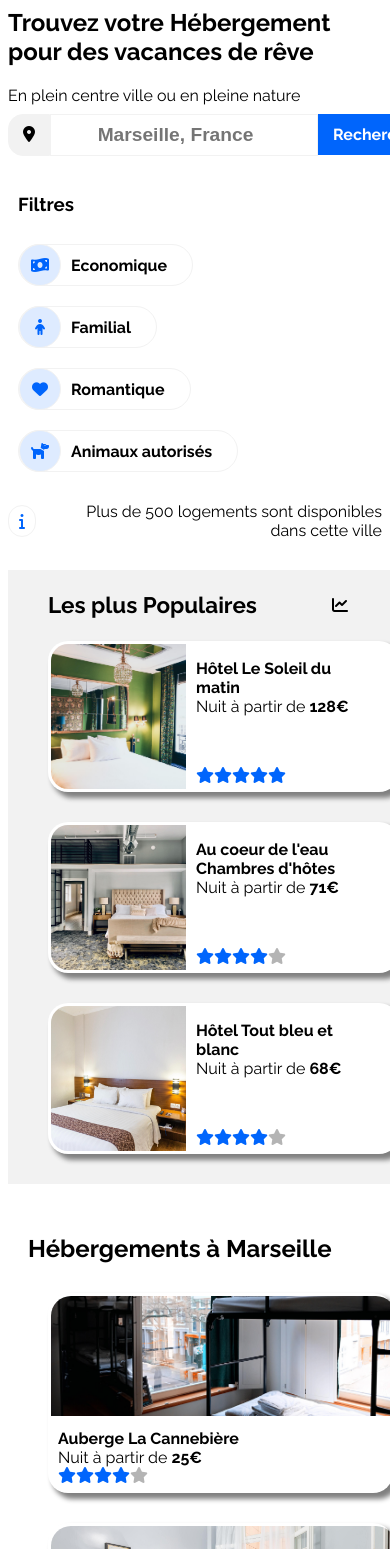
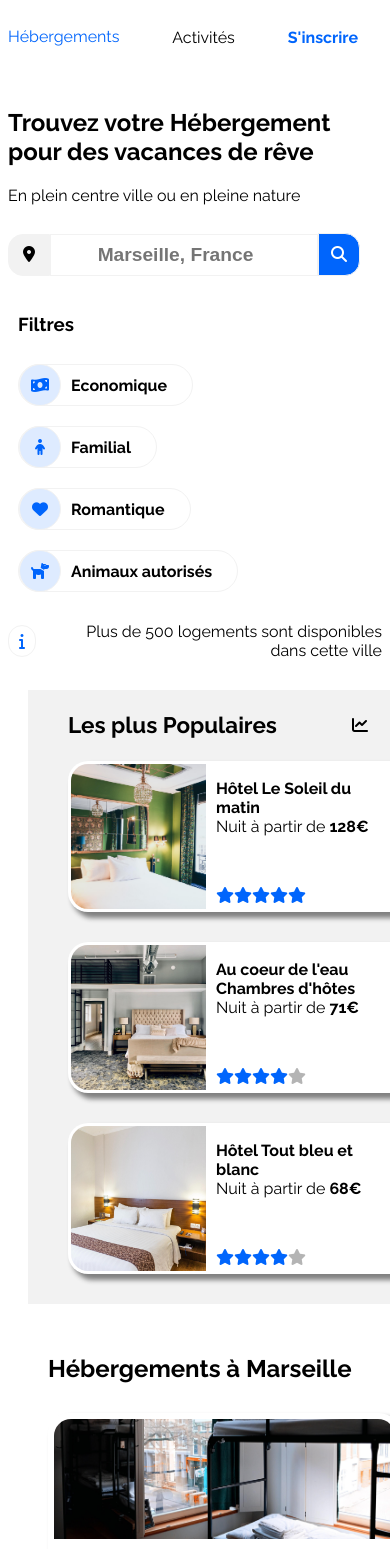
Before and after one commit to Cordonnaud/ChristopheOrdonnaud_2_10032021, a plain HTML site: page index.html in a window 390 px wide. Shown: the part 71-1620 px from the top of the page. Drawn offline with Linux system fonts and the light colour scheme.

Commit message:
Responsive loupe +avancement Nav

```diff
--- a/index.html
+++ b/index.html
@@ -36,6 +36,8 @@
                         </form>
                     </div>
                     <div id="recherche" title="Lancer la recherche">Rechercher</div>
+                    <div id="loupe">
+                        <div id="marker2"><i class="fas fa-search"></i></div></div>
                 </div>
 
                 <div id="FILTRES">
--- a/style.css
+++ b/style.css
@@ -7,10 +7,12 @@ header{
     display:flex;
     flex-direction: row;
     justify-content: space-between;
-    margin: 40px 0px 0px 0px;}
+    margin: 40px 0px 0px 0px;
+}
 #LOGO img{
     width: 100px;
-        margin-left: auto;}
+    margin-left: auto;
+}
 nav{
     display: flex;
     flex-direction: row;
@@ -21,6 +23,10 @@ header{
     align-items: center;
     margin: 0px 40px 0px 0px;
     padding: 0px 40px 0px 0px;
+}
+#Heb{
+    margin-bottom: 3px;
+    border-bottom: #0065FC;
 }
 a{text-decoration: none;color: black
 }
@@ -56,6 +62,8 @@ li{list-style-type: none;
     padding: 5px;
     border-top-left-radius: 15px ;
     border-bottom-left-radius: 15px;
+}
+#loupe{color: white;
     }
 #ville{
     display: flex;
--- a/tiny.css
+++ b/tiny.css
@@ -8,41 +8,79 @@
     }
     header{display: flex;
         flex-direction:row;
-        flex-wrap: nowrap;
+        flex-wrap: wrap;
         margin: 0px 0px 0px 0px;
 
     }
     #LOGO
     {
     float:inline-start;
-    }*/
+    }
    nav{
         display: flex;
         flex-direction:row;
         flex-wrap: wrap;
-        width: 400px;
         height: 100px;
         margin: 0px 0px 0px 0px;
         padding: 0px 0px 0px 0px;
         justify-content: space-between;
     }
+    #Heb{
+        margin-bottom: 3px;
+        border-bottom: #0065FC;
+    }
     #insc
-    {order: 2;
+    {
+        order: 2;
 
     }
-    /*#FILTRES{
+   #FILTRES{
         display: flex;
         flex-direction: row;
         flex-wrap: nowrap;
         width: 500px;
         height: min-content;
-    }*/
+    }
 
     #SLOGAN{
         max-width: 420px;
         margin: 0px 0px 0px 0px;
-        padding: 0px 0px 0px 0px;
+        padding: 0px 0px 20px 0px;
     }
+    #loupe{display: flex ;
+        justify-content: center;
+        align-items: center;
+        background-color: #0065FC;
+        border:1px #F2F2F2 solid;
+        width: 30px;
+        height: 31px;
+        padding: 5px;
+        border-top-right-radius: 15px ;
+        border-bottom-right-radius: 15px;
+    }
+    #ville{
+        display: flex;
+        justify-content: center;
+        align-items: center;
+        background-color: white;
+        border:1px #F2F2F2 solid;
+        width: auto;
+        height: 40px;
+        padding: 0 0 0 0;
+    }
+
+    #recherche{ order:4;
+        display: flex ;
+        justify-content: center;
+        align-items: center;
+        background-color: white ;
+        color: white ;
+        height: 31px;
+        padding: 5px 15px 5px 15px;
+        border-top-right-radius: 15px ;
+        border-bottom-right-radius: 15px;
+        font-weight:bold;}
+
     #txt-info{
        text-align: right;
         width: 300px;
@@ -105,6 +143,7 @@
     #FILTRES{
         flex-direction: column;
     }
+
     #Hébergements_à_Marseille{
         display: flex;
         flex-direction: column;
@@ -113,7 +152,7 @@
         height:auto;
         justify-content: space-evenly;
         align-items: center;
-        margin: 0px  20px 0px 20px;
+        margin: 0px  20px 0px 0px;
         padding: 0px  20px 0px 0px;
     }
     article{
@@ -131,19 +170,19 @@
         height: 200px;
         box-shadow: 5px 5px 5px 1px grey ;
         margin: 0px  0px 30px 0px;
+        padding: 3px  3px 3px 3px;
     }
-    }.image1{
+    .image1{
         border-radius: 20px ;
-        padding: 3px;
         max-width:245px;
         max-height:120px
     }
     .contain1{
-        width: 345px;
+        width: 341px;
         height:120px;
         object-fit:cover;
-        border-top-left-radius: 20px;
-        border-top-right-radius: 20px;
+        border-top-left-radius: 17px;
+        border-top-right-radius: 17px;
     }
     .text1{
         display: flex;
@@ -165,6 +204,8 @@
         flex-wrap: wrap;
         max-width: min-content;
         height:auto;
+        margin: 0px  0px 0px 20px;
+
     }
     #FOOTER{
         max-width: auto;
@@ -175,5 +216,5 @@
         background-color: #F2F2F2;
         justify-content: space-between;
         margin: 0px 0px 30px 0px;
-        padding: 0px 0px  0px 20px;
+        padding: 20px 0px  20px 30px;
     }
```
Lines whose indentation alone changed are shown as unchanged.
